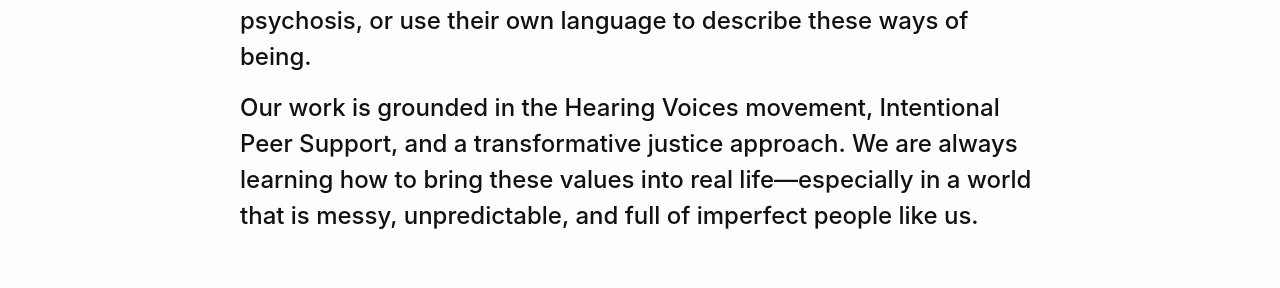
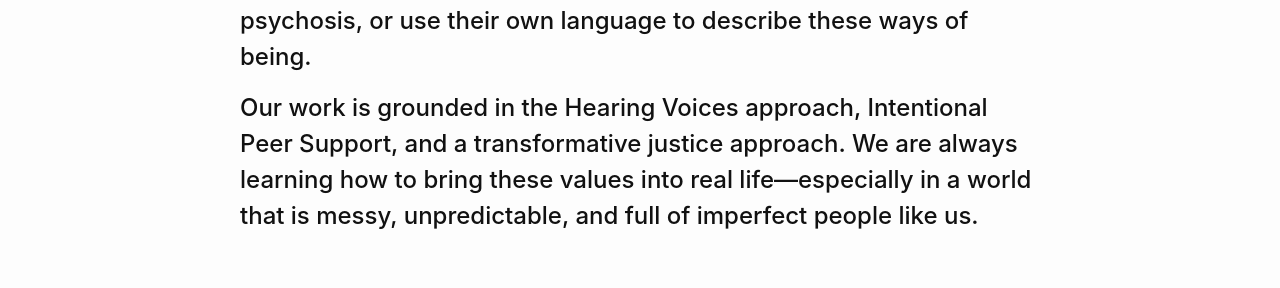
Before and after one commit to The-Tikkun-Line/the-tikkun-line.github.io, a Jekyll site: the page built from index.markdown, in a window 1280 px wide. Shown: the part 205-493 px from the top of the page. Built offline with Jekyll 4.4.1, drawn with Linux system fonts in a browser that asks for light colours.

Commit message:
HVN approach

```diff
--- a/about.markdown
+++ b/about.markdown
@@ -6,7 +6,7 @@ permalink: /about/
 
 The Tikkun Project is a peer support initiative for people who experience extreme or altered states, non-consensus realities, psychosis, or use their own language to describe these ways of being.
 
-Our work is grounded in the Hearing Voices movement, Intentional Peer Support, and a transformative justice approach. We are always learning how to bring these values into real life—especially in a world that is messy, unpredictable, and full of imperfect people like us.
+Our work is grounded in the Hearing Voices approach, Intentional Peer Support, and a transformative justice approach. We are always learning how to bring these values into real life—especially in a world that is messy, unpredictable, and full of imperfect people like us.
 
 Our name comes from Tikkun Olam, a Hebrew phrase meaning “repair of the world.” For us, this reflects the spirit of restorative and transformative justice—healing not just individuals, but systems and relationships too.
 
--- a/index.markdown
+++ b/index.markdown
@@ -5,4 +5,4 @@
 layout: home
 ---
 <h2>{{ site.description | escape }}</h2>
-<h2>Our work is grounded in the Hearing Voices movement, Intentional Peer Support, and a transformative justice approach. We are always learning how to bring these values into real life—especially in a world that is messy, unpredictable, and full of imperfect people like us.</h2>
+<h2>Our work is grounded in the Hearing Voices approach, Intentional Peer Support, and a transformative justice approach. We are always learning how to bring these values into real life—especially in a world that is messy, unpredictable, and full of imperfect people like us.</h2>
```
